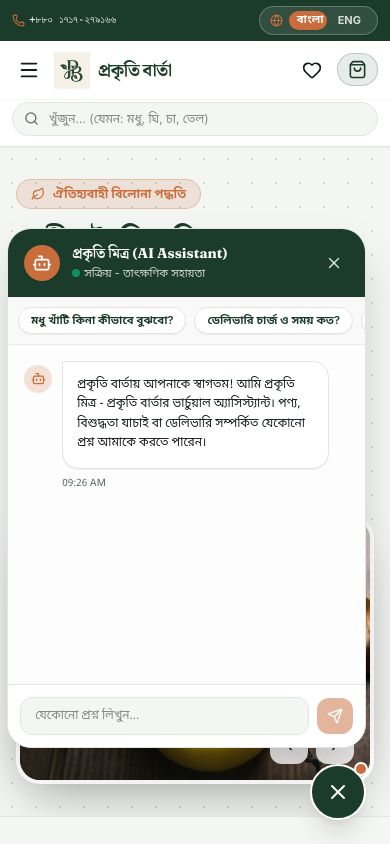
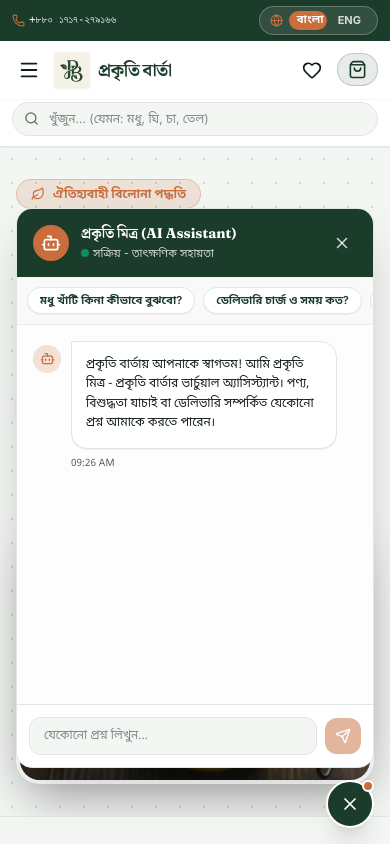
Before and after one commit to tridib371/prokriti-barta, a React (Vite) app: page / in a window 390 px wide. Both pictures are taken after a click on the button 338 px from the left and 792 px from the top of the page. Shown: the top 844 px of the page. Built offline with nearby package versions, Linux system fonts and the light colour scheme.

Commit message:
fix: adjust Chatbot mobile responsive width to eliminate cropping and remove ghee question chip

```diff
--- a/src/components/chat/ChatbotWidget.jsx
+++ b/src/components/chat/ChatbotWidget.jsx
@@ -32,13 +32,11 @@ export default function ChatbotWidget() {
   const quickQuestions = lang === 'bn' ? [
     'মধু খাঁটি কিনা কীভাবে বুঝবো?',
     'ডেলিভারি চার্জ ও সময় কত?',
-    'বিলোনা ঘি কেন সেরা?',
     'অর্ডার ও পেমেন্ট পদ্ধতি',
     'কাস্টমার কেয়ার নম্বর'
   ] : [
     'How to verify pure honey?',
     'What are delivery rates & time?',
-    'Why is Bilona Ghee special?',
     'Payment & Ordering methods',
     'Customer Helpline'
   ];
@@ -88,18 +86,18 @@ export default function ChatbotWidget() {
   };
 
   return (
-    <div className="fixed bottom-6 right-6 z-50 flex flex-col items-end">
+    <div className="fixed bottom-4 right-4 sm:bottom-6 sm:right-6 z-50 flex flex-col items-end">
 
       {/* 1. Chat Window Modal */}
       <AnimatePresence>
         {isOpen && (
           <motion.div
-            initial={{ opacity: 0, y: 30, scale: 0.95 }}
+            initial={{ opacity: 0, y: 20, scale: 0.95 }}
             animate={{ opacity: 1, y: 0, scale: 1 }}
-            exit={{ opacity: 0, y: 30, scale: 0.95 }}
+            exit={{ opacity: 0, y: 20, scale: 0.95 }}
             transition={{ duration: 0.25 }}
             data-lenis-prevent="true"
-            className="w-[92vw] sm:w-[380px] h-[520px] max-h-[85vh] bg-surface border border-line rounded-3xl shadow-2xl flex flex-col overflow-hidden mb-4"
+            className="w-[calc(100vw-2rem)] sm:w-[380px] max-w-[380px] h-[75vh] sm:h-[520px] max-h-[560px] bg-surface border border-line rounded-2xl sm:rounded-3xl shadow-2xl flex flex-col overflow-hidden mb-3 sm:mb-4"
           >
             {/* Header */}
             <div className="bg-primary text-surface p-4 flex items-center justify-between shadow-xs shrink-0">
@@ -271,14 +269,14 @@ export default function ChatbotWidget() {
         whileHover={{ scale: 1.05 }}
         whileTap={{ scale: 0.95 }}
         onClick={() => setIsOpen((prev) => !prev)}
-        className="w-14 h-14 bg-primary text-white rounded-full shadow-xl flex items-center justify-center hover:bg-primary/95 transition-all border-2 border-surface relative group cursor-pointer"
+        className="w-12 h-12 sm:w-14 sm:h-14 bg-primary text-white rounded-full shadow-xl flex items-center justify-center hover:bg-primary/95 transition-all border-2 border-surface relative group cursor-pointer"
         aria-label="Open Live Chat"
       >
-        <div className="absolute -top-1 -right-1 w-3.5 h-3.5 bg-accent rounded-full border-2 border-surface"></div>
+        <div className="absolute -top-0.5 -right-0.5 w-3 h-3 sm:w-3.5 sm:h-3.5 bg-accent rounded-full border-2 border-surface"></div>
         {isOpen ? (
-          <X size={24} className="text-white" />
+          <X size={20} className="text-white sm:w-6 sm:h-6" />
         ) : (
-          <MessageCircle size={26} className="text-white group-hover:rotate-12 transition-transform" />
+          <MessageCircle size={22} className="text-white sm:w-6 sm:h-6 group-hover:rotate-12 transition-transform" />
         )}
       </motion.button>
 
```
